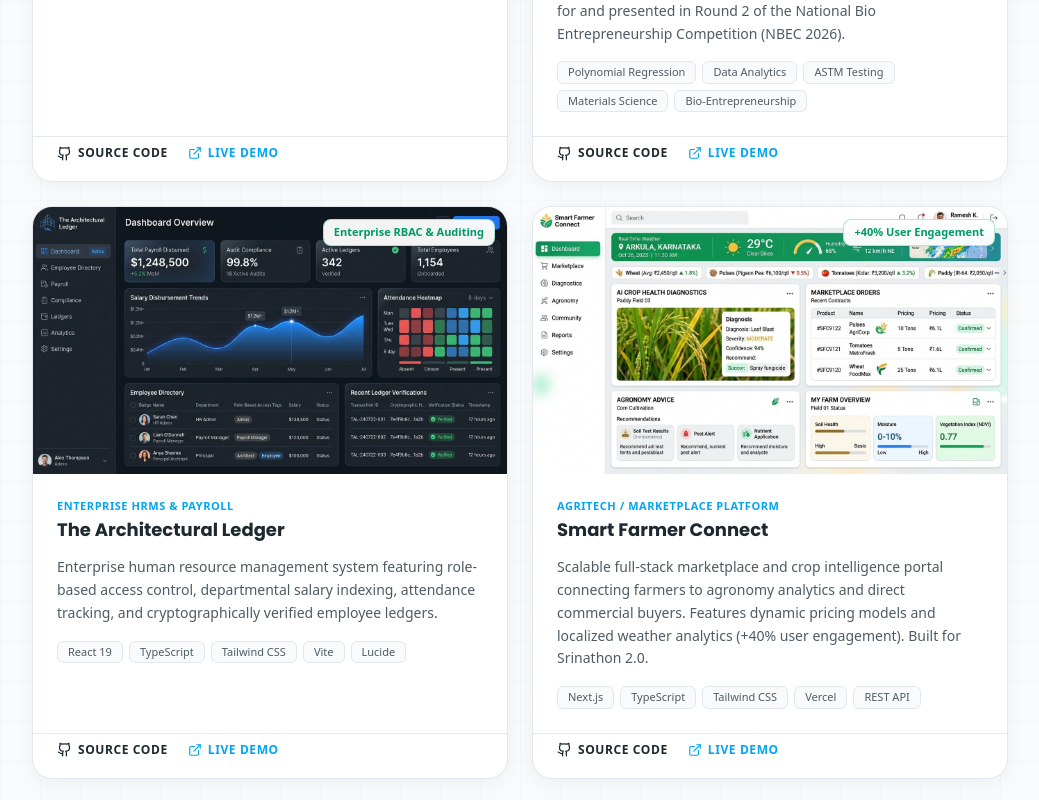
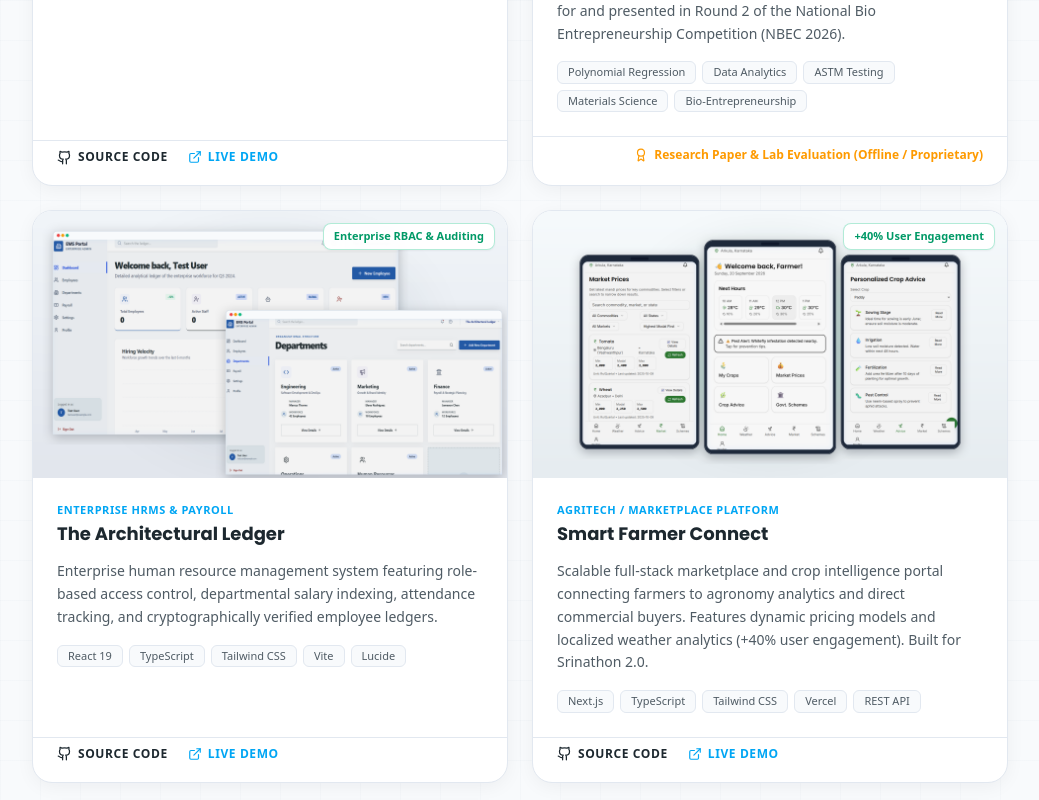
Before and after one commit to DeekshaG96/my-portfolio, a React (Vite) app: page / in a window 1280 px wide. Shown: the part 4920-5720 px from the top of the page, without its empty margins (120-1159 px from the left). Built offline with nearby package versions, Linux system fonts and the light colour scheme.

Commit message:
fix(portfolio): remove false links from regression analysis, add authentic dashboard preview for Architectural Ledger, and correct Smart Farm Connect screenshots

```diff
--- a/src/App.tsx
+++ b/src/App.tsx
@@ -27,7 +27,8 @@ import {
   MousePointer,
   Linkedin,
   FileText,
-  ArrowDown
+  ArrowDown,
+  Award
 } from 'lucide-react';
 
 interface Project {
@@ -37,7 +38,7 @@ interface Project {
   metric: string;
   desc: string;
   img: string;
-  github: string;
+  github?: string;
   live?: string;
   tech: string[];
 }
@@ -250,8 +251,6 @@ export default function App() {
       metric: 'R² > 0.98 • 30.5 MPa Tensile Strength',
       desc: 'Developed hybrid natural-fibre composites using coconut coir, flax fibre, epoxy resin, and recycled Single-Use Plastics (SUP) across CF, CFP, and CFT configurations. Evaluated mechanical tensile, flexural, and Charpy impact performance adhering to ASTM standards. Applied second-order polynomial regression to strain-force data, achieving R² > 0.98 goodness-of-fit. Shortlisted for and presented in Round 2 of the National Bio Entrepreneurship Competition (NBEC 2026).',
       img: './media/projects/hybrid-composite.png',
-      github: 'https://github.com/DeekshaG96',
-      live: 'https://deekshag.vercel.app',
       tech: ['Polynomial Regression', 'Data Analytics', 'ASTM Testing', 'Materials Science', 'Bio-Entrepreneurship']
     },
     {
@@ -1019,7 +1018,9 @@ export default function App() {
                 </div>
 
                 {/* Action Buttons */}
-                <div className="px-6 pb-5 pt-2 flex items-center gap-5 border-t border-[var(--border-color)]">
+                <div className="px-6 pb-5 pt-2 flex items-center justify-between gap-4 border-t border-[var(--border-color)]">
+                  <div className="flex items-center gap-5">
+                    {p.github && (
                       <a
                         href={p.github}
                         target="_blank"
@@ -1028,6 +1029,7 @@ export default function App() {
                       >
                         <Github size={15} /> Source Code
                       </a>
+                    )}
                     {p.live && (
                       <a
                         href={p.live}
@@ -1037,6 +1039,13 @@ export default function App() {
                       >
                         <ExternalLink size={14} /> Live Demo
                       </a>
+                    )}
+                  </div>
+                  {!p.github && !p.live && (
+                    <span className="text-xs font-semibold text-amber-500 dark:text-amber-400 flex items-center gap-1.5 py-0.5">
+                      <Award size={14} className="text-amber-500 shrink-0" />
+                      Research Paper & Lab Evaluation (Offline / Proprietary)
+                    </span>
                   )}
                 </div>
               </div>
```
Also changed, not shown: public/media/projects/architectural-ledger.png, public/media/projects/smart-farmer.png. Lines whose indentation alone changed are shown as unchanged.
